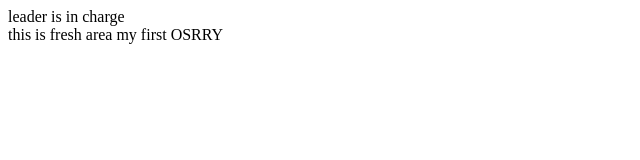
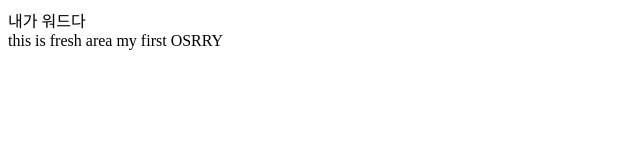
Before and after one commit to irontwins/company-test, a plain HTML site: page index.html in a window 1280 px wide. Shown: the whole page, without its empty margins (0-640 px from the left). Drawn offline with Linux system fonts and the light colour scheme.

Commit message:
세번째 커밋

```diff
--- a/index.html
+++ b/index.html
@@ -7,7 +7,7 @@
   <title>Document</title>
 </head>
 <body>
-  <nav>leader is in charge</nav>
+  <nav>내가 워드다</nav>
   <main>this is fresh area my first OSRRY</main>
   <footer></footer>
 </body>
```
